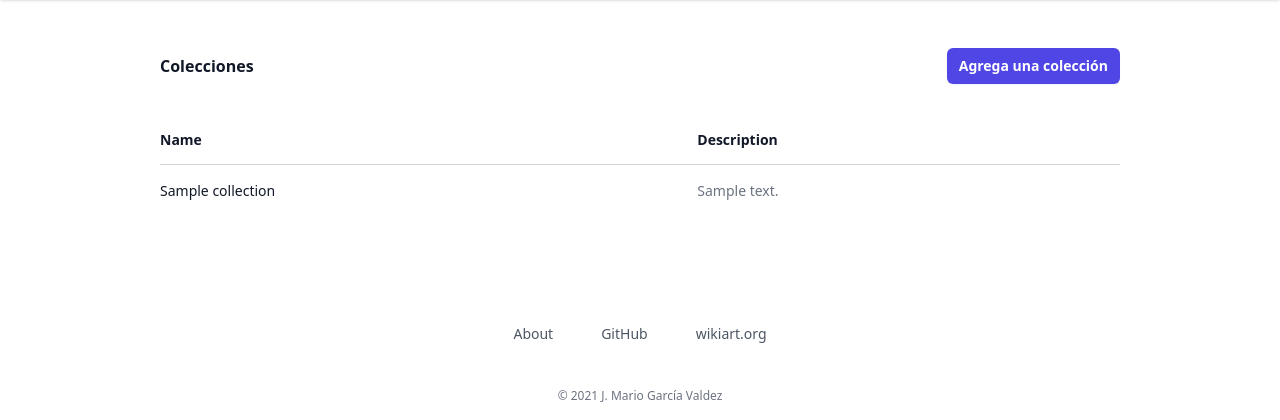
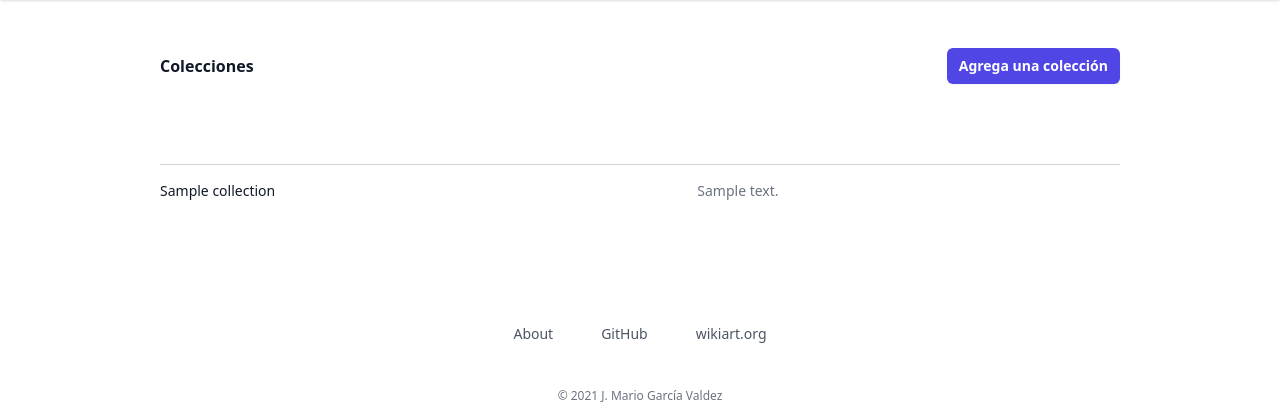
Before and after one commit to DamianRS-TEC/ArtProyect, a Django app: template collection/templates/collection/collections.html in a window 1280 px wide. Shown: the part 64-484 px from the top of the page. Run offline with Django 3.2, Linux system fonts and the light colour scheme; the template is opened without the code that fills it: most values are stand-ins (such as "Sample title", 1, 10 or a date in 2020); style sheets or scripts are compiled from the project's sources; some libraries are stand-ins or nearby versions.

Commit message:
Update collections.html

```diff
--- a/collection/templates/collection/collections.html
+++ b/collection/templates/collection/collections.html
@@ -24,8 +24,8 @@
           <table class="min-w-full divide-y divide-gray-300">
             <thead>
               <tr>
-                <th scope="col" class="py-3.5 pl-4 pr-3 text-left text-sm font-semibold text-gray-900 sm:pl-0">Name</th>
-                <th scope="col" class="px-3 py-3.5 text-left text-sm font-semibold text-gray-900">Description</th>
+                <th scope="col" class="py-3.5 pl-4 pr-3 text-left text-sm font-semibold text-white sm:pl-0">Name</th>
+                <th scope="col" class="px-3 py-3.5 text-left text-sm font-semibold text-white">Description</th>
               </tr>
             </thead>
             <tbody  hx-trigger="listChanged from:body"
```
